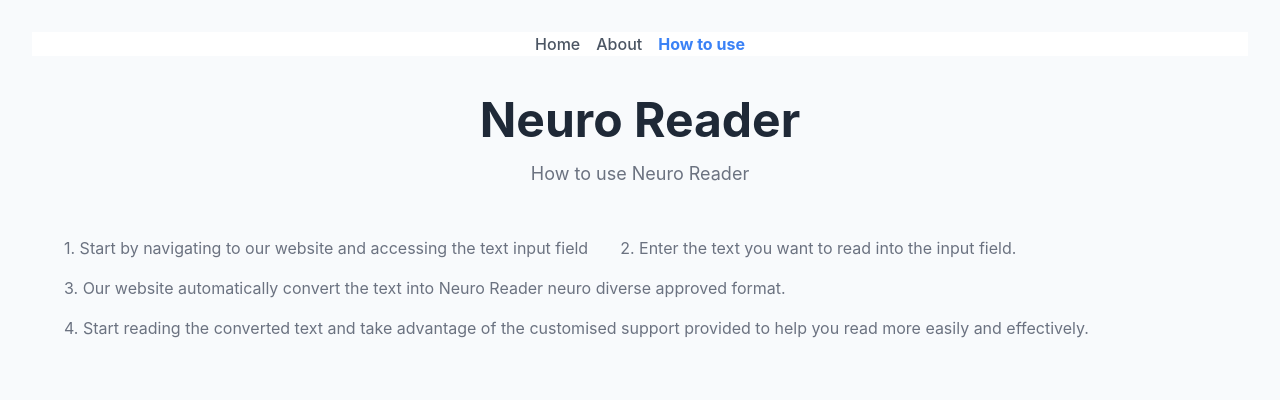
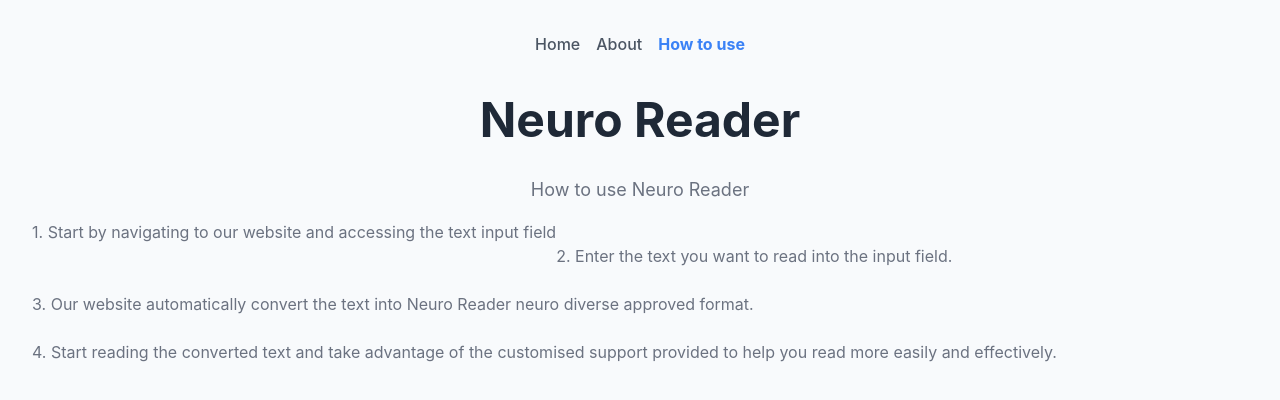
Before and after one commit to laurencetuchin/neuroreader, a React (Vite) app in the folder neuro-reader/: page /how in a window 1280 px wide. Shown: the top 400 px of the page. Built offline with nearby package versions, Linux system fonts and the light colour scheme.

Commit message:
Fix react render of ordered list

```diff
--- a/neuro-reader/src/layouts/RootLayout.jsx
+++ b/neuro-reader/src/layouts/RootLayout.jsx
@@ -5,7 +5,7 @@
   return (
     <div className="root-layout">
         <header>
-            <nav className='bg-white border-gray-200'>
+            <nav className=''>
                 <div className='mb-4 flex-items-center '>
 
             <NavLink to="/" >Home</NavLink>
@@ -17,7 +17,7 @@
         </header>
 
         <main>
-        <h1 className='mb-4 font-bold text-gray-800 text-xl md:text-5xl lg-text-6xl'>Neuro Reader</h1>
+        <h1 className='mb-4 font-bold text-gray-800 text-3xl md:text-5xl lg-text-6xl'>Neuro Reader</h1>
             <Outlet />
         </main>
     </div>
--- a/neuro-reader/src/utilities/HowToUse.jsx
+++ b/neuro-reader/src/utilities/HowToUse.jsx
@@ -1,20 +1,25 @@
 import React from 'react'
 
 export default function HowToUse() {
+
+    const howTo = [
+        {description: 'Start by navigating to our website and accessing the text input field', key: 0},
+        {description: 'Enter the text you want to read into the input field.', key: 1},
+        {description: 'Our website automatically convert the text into Neuro Reader neuro diverse approved format.', key: 2},
+        {description: 'Start reading the converted text and take advantage of the customised support provided to help you read more easily and effectively.', key: 3}
+    ];
   return (
-    <div>
-        <h1 className='text-lg mb-8'>How to use Neuro Reader</h1>
-        <div className='space-y-4'>
+    <div className='contain mx-auto py-4'>
+        <h1 className='text-lg mb-4'>How to use Neuro Reader</h1>
+        <div className=''>
 
-        <p>
-            <ol className='text-left space-y-4 flex flex-wrap space-x-20 md:space-x-8'>
-                <li></li>
-               <li>1. Start by navigating to our website and accessing the text input field</li>
-               <li>2. Enter the text you want to read into the input field.</li>
-               <li>3. Our website automatically convert the text into Neuro Reader neuro diverse approved format.</li>
-               <li>4. Start reading the converted text and take advantage of the customised support provided to help you read more easily and effectively.</li>
+            <ol className='text-left text-base space-y-6 flex flex-wrap' type="1">
+                {howTo.map((instruction, index) => {
+                    return (
+                        <li key={instruction.key}>{index + 1}. {instruction.description}</li>
+                    );
+                })}
             </ol>
-        </p>
         </div>
     </div>
   )
```
